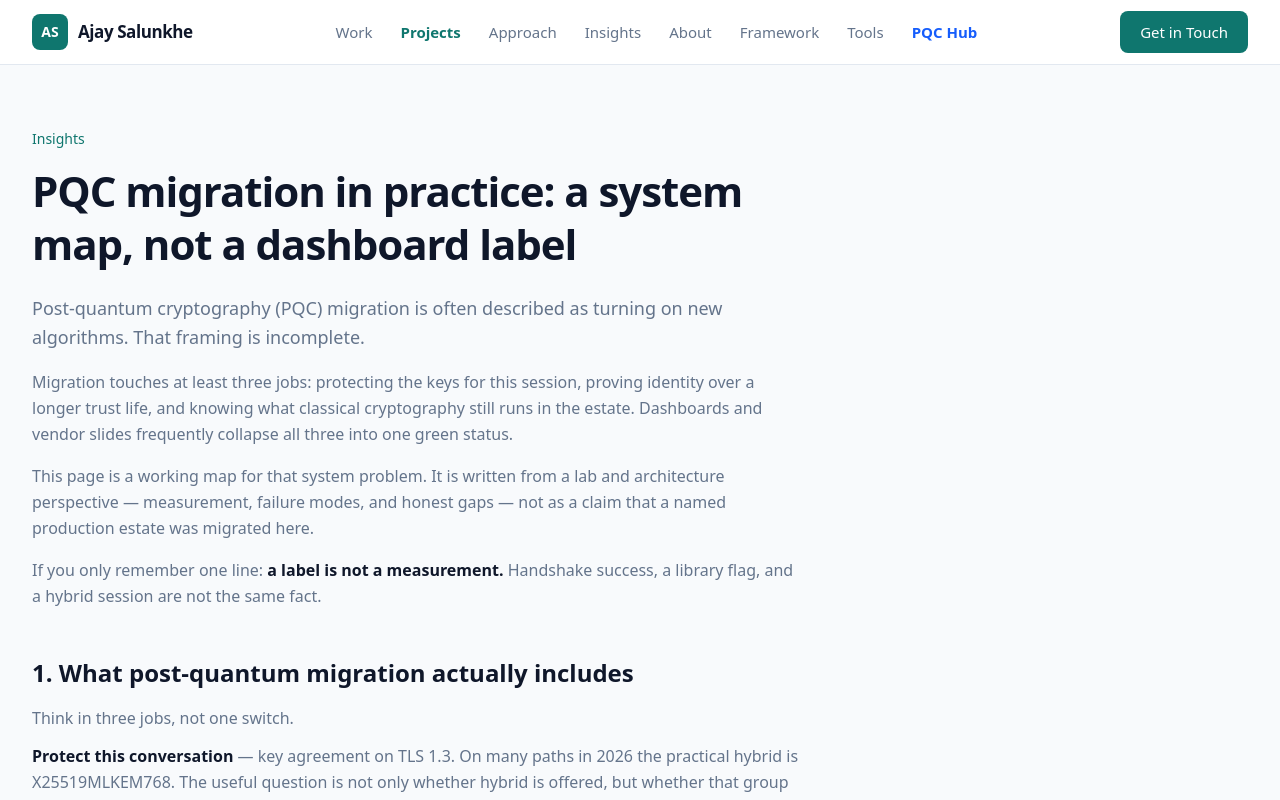
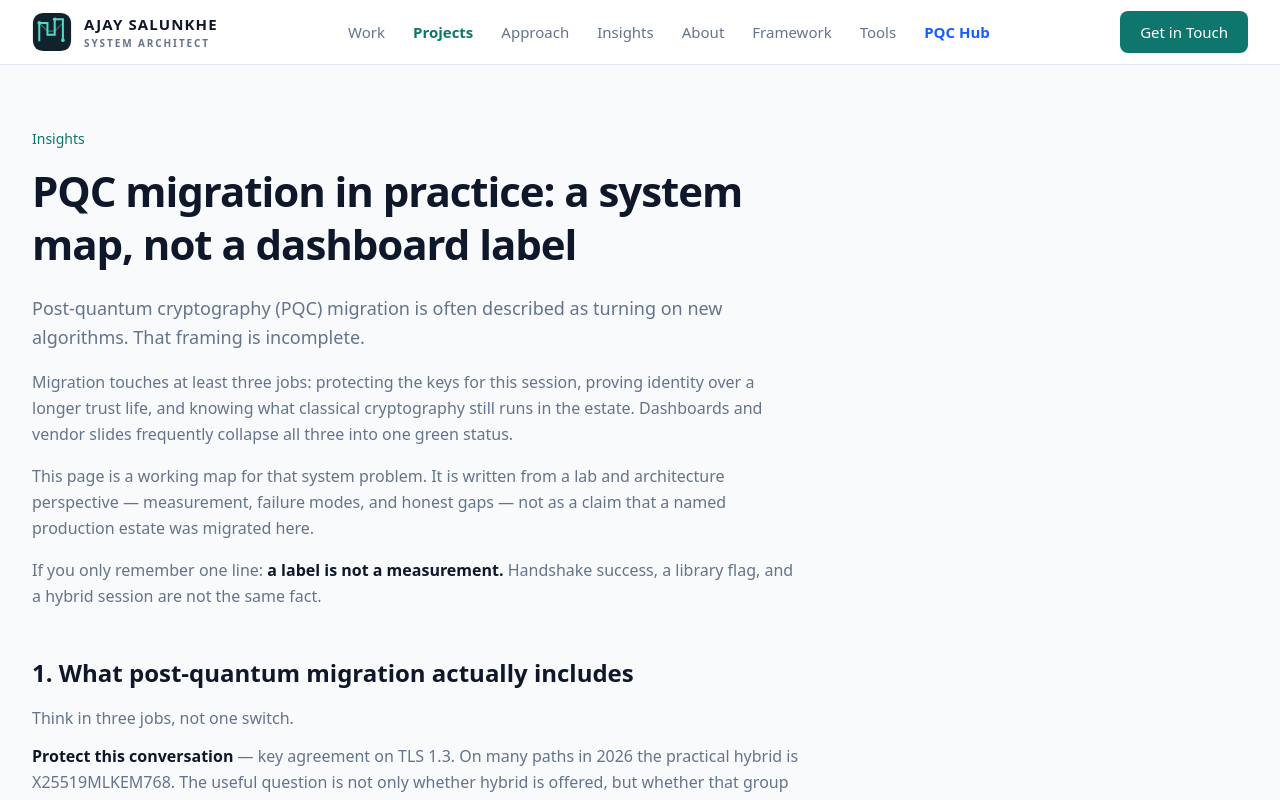
Before and after one commit to ajaysalunkhe2026-netizen/ajay-pqc-website, a Next.js app: page /insights/pqc-migration-system-map in a window 1280 px wide. Shown: the top 800 px of the page. Built offline with nearby package versions, Linux system fonts and the light colour scheme.

Commit message:
Add custom Algorithm Path brand mark to navbar

```diff
--- a/components/layout/Navbar.tsx
+++ b/components/layout/Navbar.tsx
@@ -3,6 +3,37 @@
 import Link from "next/link";
 import { useState } from "react";
 import { Menu, X } from "lucide-react";
+
+function AlgorithmPathMark() {
+  return (
+    <svg
+      aria-hidden="true"
+      viewBox="0 0 44 44"
+      className="h-10 w-10 shrink-0"
+      fill="none"
+    >
+      <rect x="1" y="1" width="42" height="42" rx="11" fill="#10232D" />
+      <path
+        d="M8 31V12H17V25H25V8H34V31"
+        stroke="#55D9C4"
+        strokeWidth="2.2"
+        strokeLinecap="square"
+        strokeLinejoin="miter"
+      />
+      <path
+        d="M8 12L17 21H25L34 12"
+        stroke="#55D9C4"
+        strokeOpacity=".48"
+        strokeWidth="1.2"
+        strokeLinecap="square"
+        strokeLinejoin="miter"
+      />
+      <circle cx="8" cy="12" r="2" fill="#55D9C4" />
+      <circle cx="25" cy="8" r="2" fill="#55D9C4" />
+      <circle cx="34" cy="31" r="2" fill="#55D9C4" />
+    </svg>
+  );
+}
 
 export function Navbar() {
   const [isOpen, setIsOpen] = useState(false);
@@ -10,9 +41,21 @@ export function Navbar() {
   return (
     <nav className="sticky top-0 z-50 border-b border-border bg-white/90 backdrop-blur-md">
       <div className="w-full max-w-[1600px] mx-auto px-5 md:px-8 h-16 flex items-center justify-between">
-        <Link href="/" className="flex items-center gap-2.5" onClick={() => setIsOpen(false)}>
-          <div className="w-9 h-9 rounded-lg bg-primary flex items-center justify-center text-white font-bold text-sm">AS</div>
-          <span className="font-semibold tracking-tight text-dark text-[17px]">Ajay Salunkhe</span>
+        <Link
+          href="/"
+          className="flex items-center gap-3 group"
+          onClick={() => setIsOpen(false)}
+          aria-label="Ajay Salunkhe — home"
+        >
+          <AlgorithmPathMark />
+          <span className="flex flex-col justify-center leading-none">
+            <span className="font-bold tracking-[0.075em] text-dark text-[14px] sm:text-[15px]">
+              AJAY SALUNKHE
+            </span>
+            <span className="mt-1.5 text-[9px] sm:text-[10px] font-semibold tracking-[0.19em] text-muted">
+              SYSTEM ARCHITECT
+            </span>
+          </span>
         </Link>
 
         <div className="hidden md:flex items-center gap-7 text-[15px] text-muted">
```
